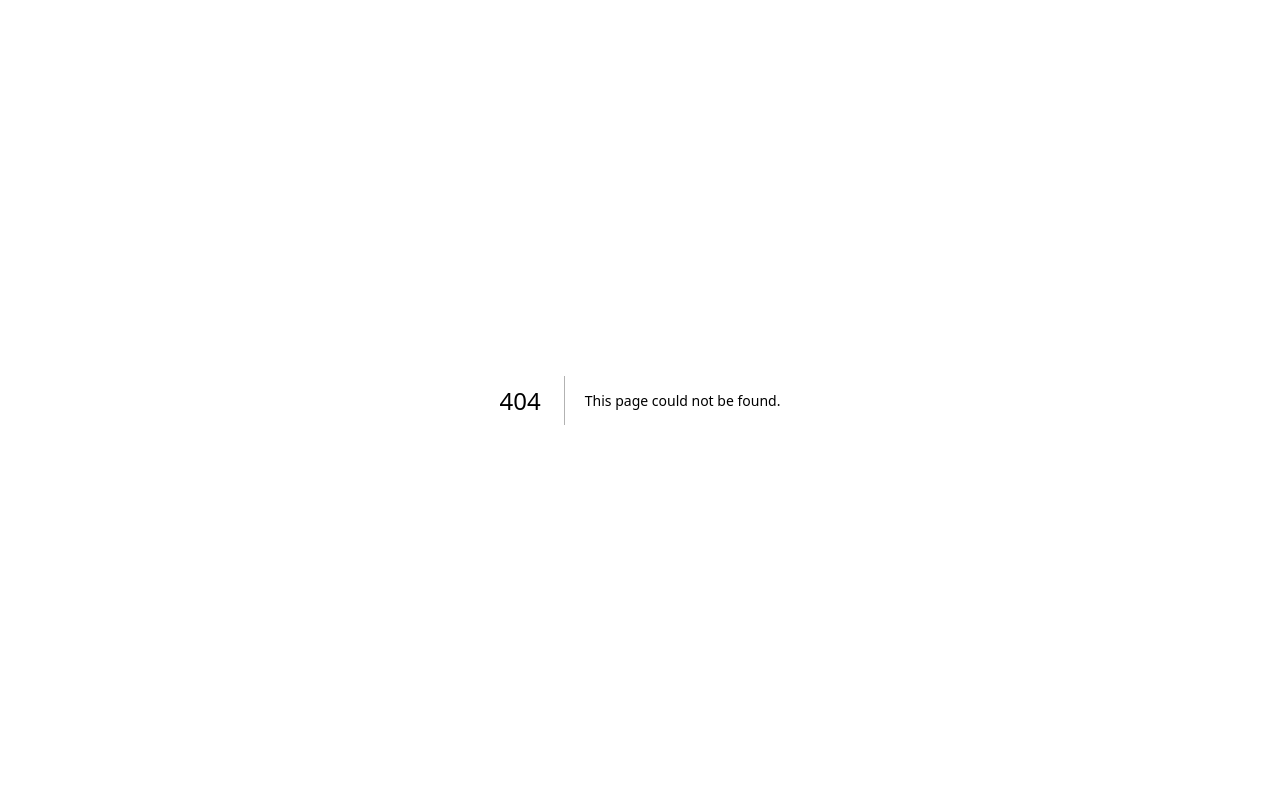
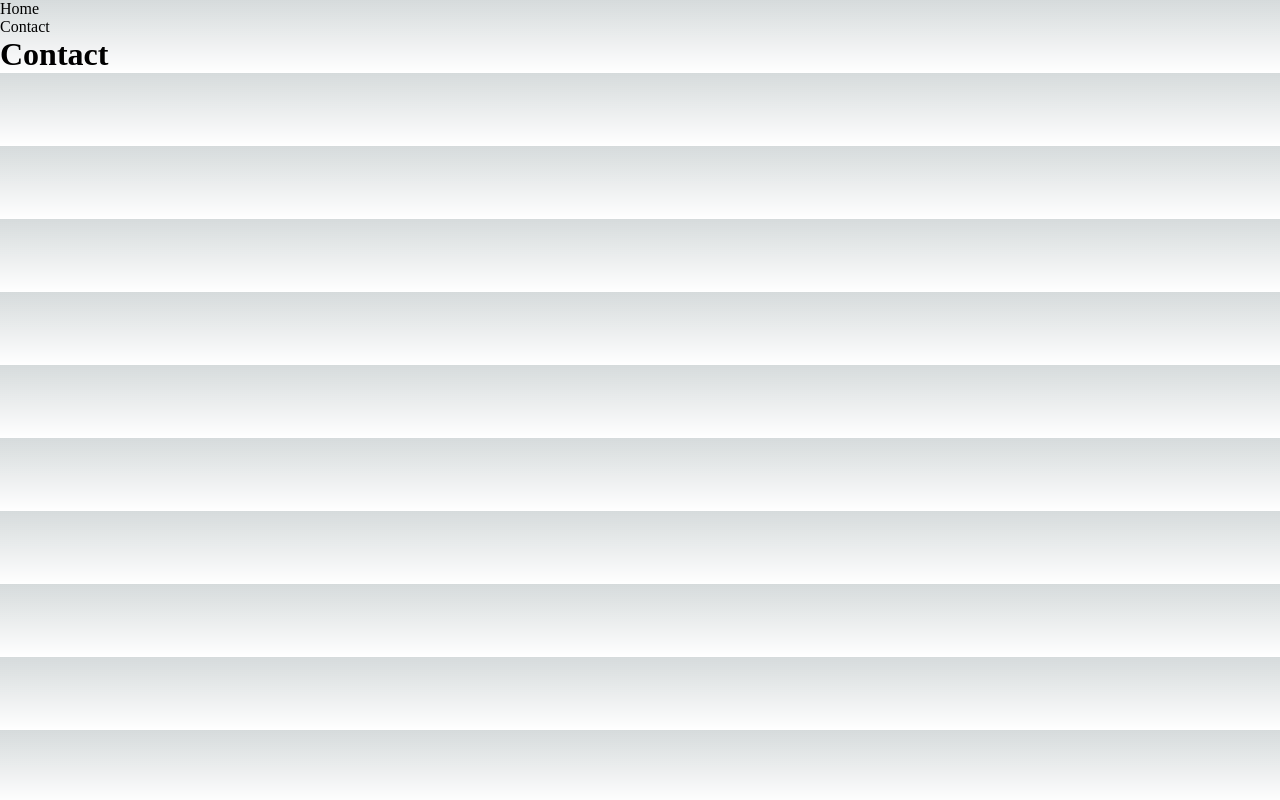
Before and after one commit to JayCodeGitHub/Animation-page-transition, a Next.js app: page /contact in a window 1280 px wide. Before the commit this address had no page. Built offline with nearby package versions, Linux system fonts and the light colour scheme.

Commit message:
Added NavBar

```diff
--- /dev/null
+++ b/src/components/navbar.tsx
@@ -0,0 +1,14 @@
+import Link from "next/link";
+
+export default function NavBar() {
+  return (
+    <ul>
+      <li>
+        <Link href="/">Home</Link>
+      </li>
+      <li>
+        <Link href="/contact">Contact</Link>
+      </li>
+    </ul>
+  );
+}
--- a/src/pages/_app.tsx
+++ b/src/pages/_app.tsx
@@ -1,6 +1,12 @@
-import '@/styles/globals.css'
-import type { AppProps } from 'next/app'
+import "@/styles/globals.css";
+import type { AppProps } from "next/app";
+import NavBar from "@/components/navbar";
 
 export default function App({ Component, pageProps }: AppProps) {
-  return <Component {...pageProps} />
+  return (
+    <>
+      <NavBar />
+      <Component {...pageProps} />
+    </>
+  );
 }
--- /dev/null
+++ b/src/pages/contact.tsx
@@ -0,0 +1,9 @@
+export default function Contact() {
+  return (
+    <>
+      <main>
+        <h1>Contact</h1>
+      </main>
+    </>
+  );
+}
```
